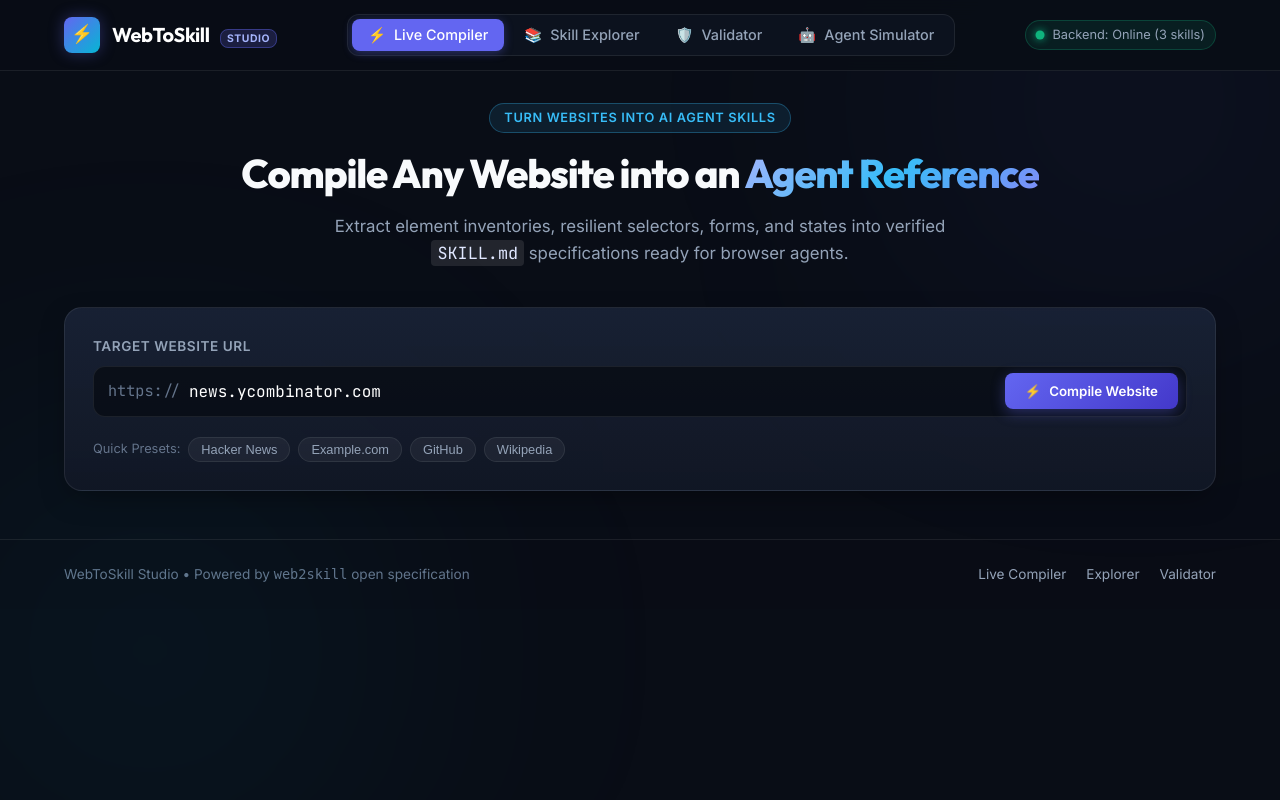
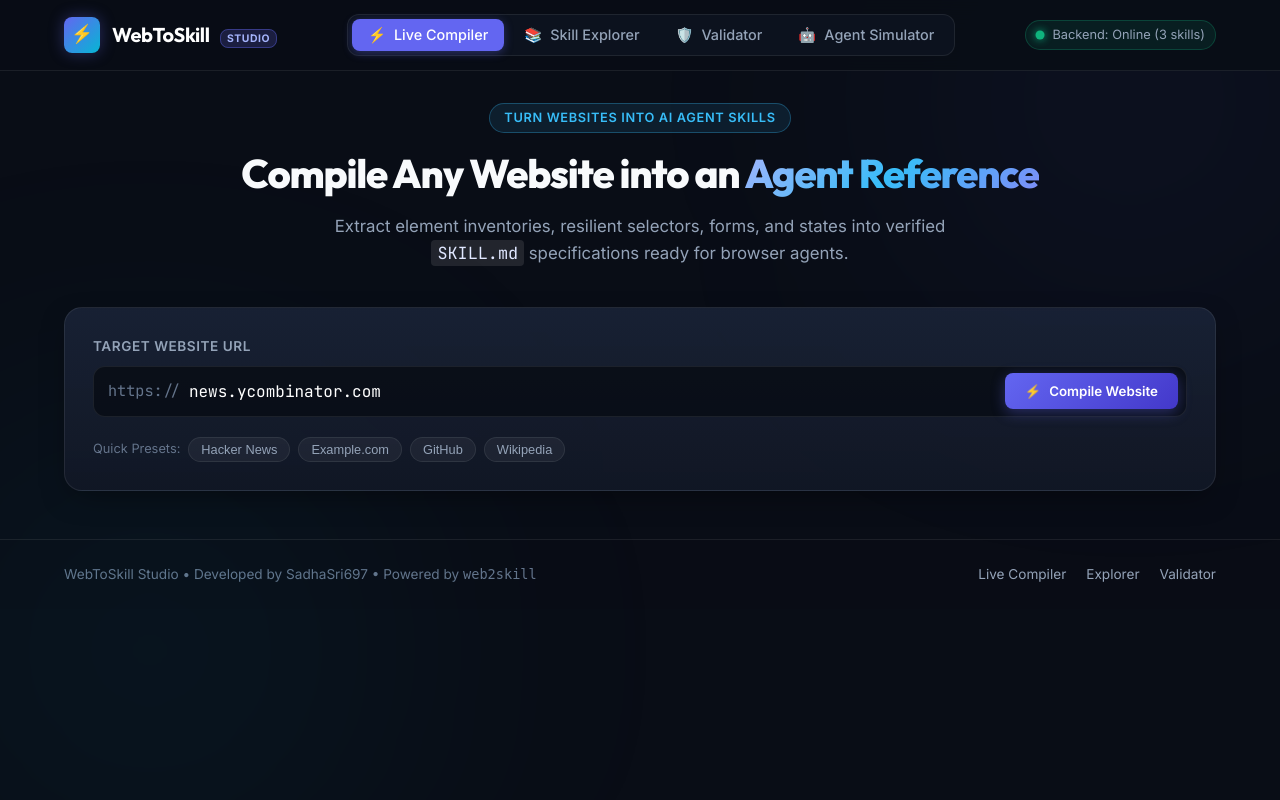
Before and after one commit to SadhaSri697/webtoskill, a Flask app: page / in a window 1280 px wide. Run offline with Flask 3, Linux system fonts and the light colour scheme.

Commit message:
Update attribution, repo URLs, and LICENSE to SadhaSri697

```diff
--- a/templates/index.html
+++ b/templates/index.html
@@ -346,7 +346,7 @@
     <!-- Footer -->
     <footer class="app-footer">
         <div class="footer-container">
-            <div>WebToSkill Studio • Powered by <code>web2skill</code> open specification</div>
+            <div>WebToSkill Studio • Developed by SadhaSri697 • Powered by <code>web2skill</code></div>
             <div class="footer-links">
                 <a href="#tab-compiler" class="footer-link">Live Compiler</a>
                 <a href="#tab-explorer" class="footer-link">Explorer</a>
```
Also changed, not shown: README.md, 1 other file.
